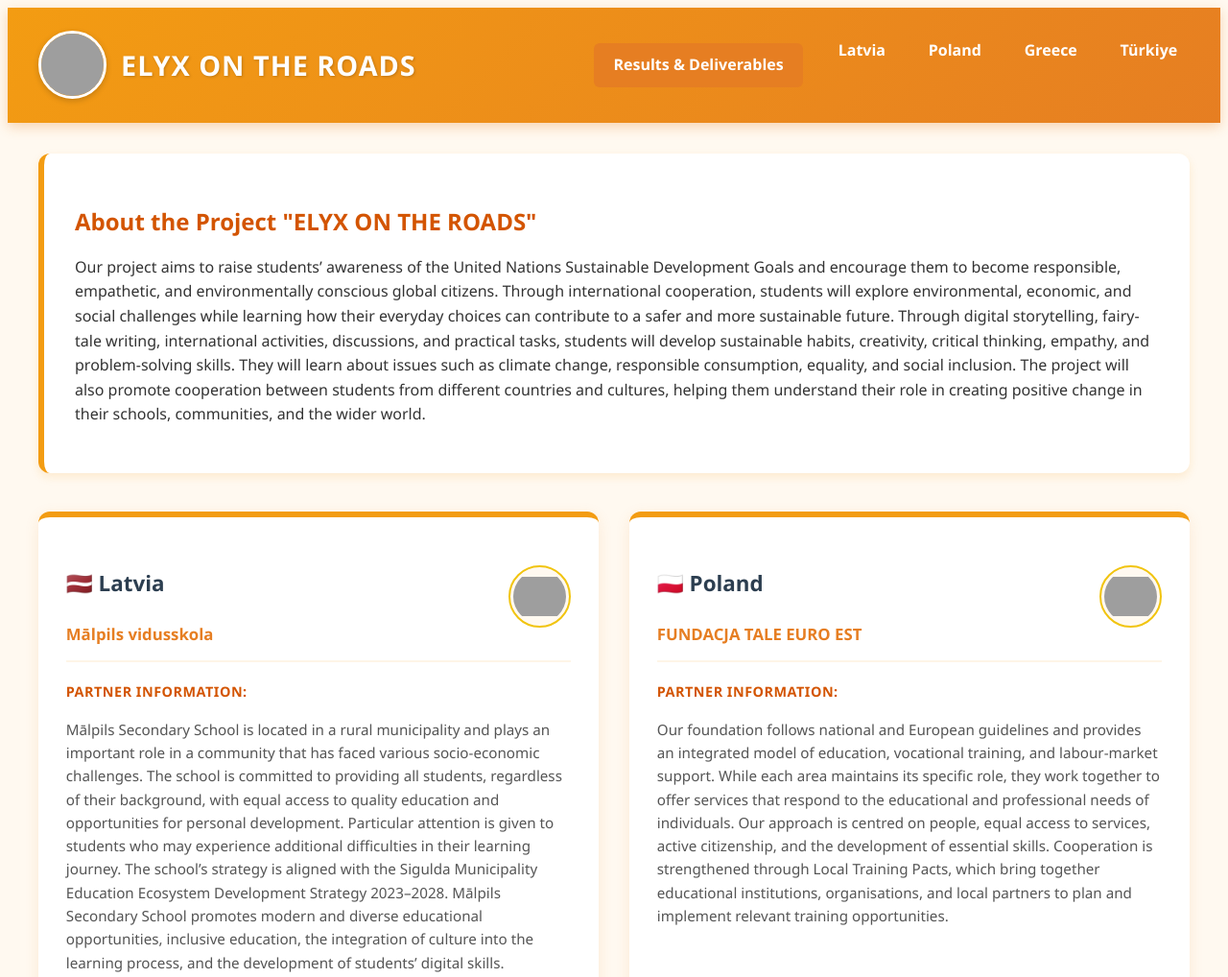
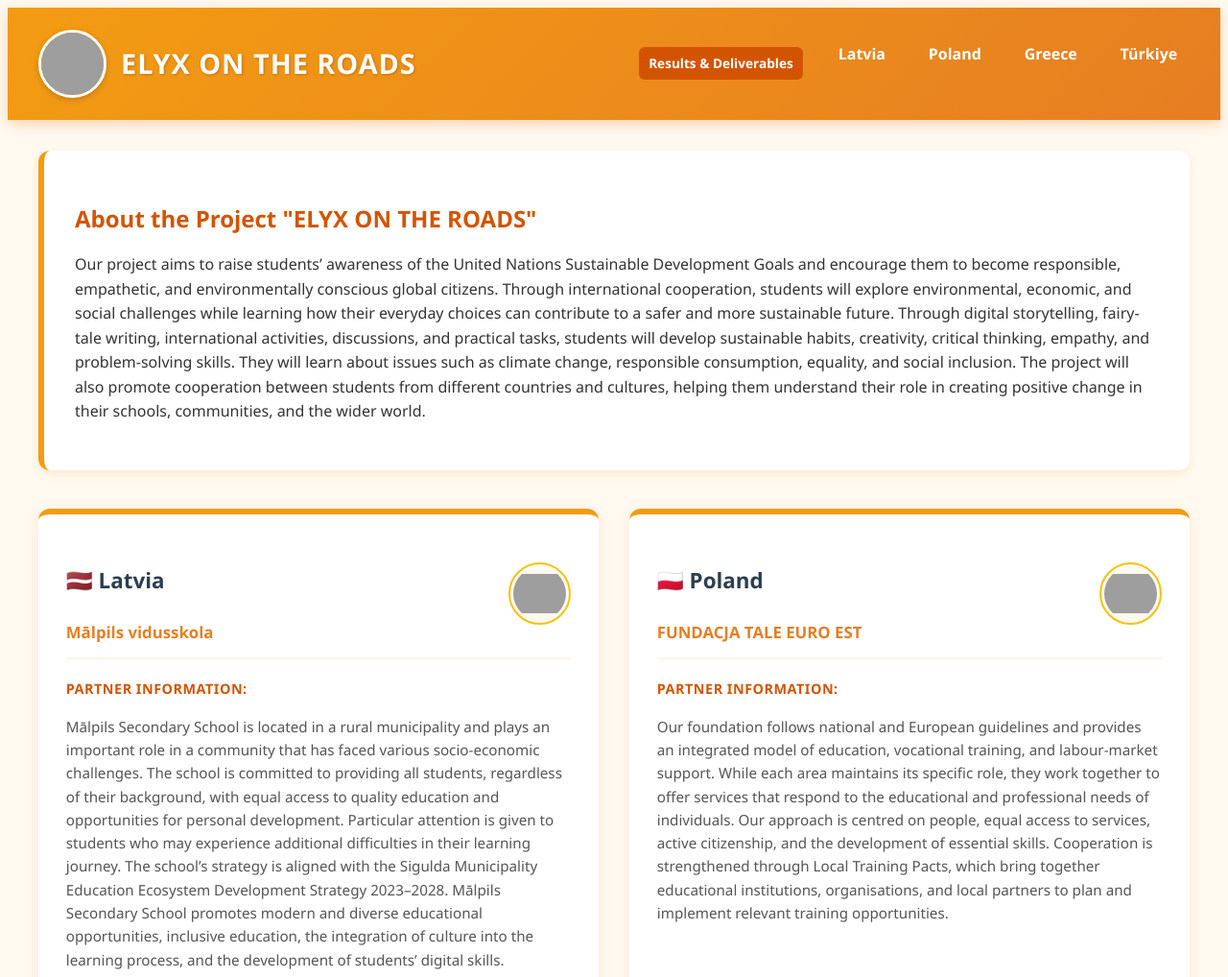
Before and after one commit to JanaZegrja/ELYX-ON-THE-ROADS, a plain HTML site: page index.html in a window 1280 px wide. Shown: the top 1018 px of the page at 96% size. Drawn offline with Linux system fonts and the light colour scheme; grey boxes are pictures that could not be loaded.

Commit message:
Update index.html

```diff
--- a/index.html
+++ b/index.html
@@ -6,6 +6,29 @@
     <title>ELYX ON THE ROADS</title>
 
     <style>
+		/* Standarta pogu stils visām valstīm */
+.country-btn {
+    color: #ffffff !important;
+    font-weight: bold !important;
+    text-decoration: none !important;
+    padding: 6px 12px;
+    background-color: rgba(255, 255, 255, 0.2);
+    border-radius: 4px;
+    transition: background 0.3s;
+    font-size: 0.95rem;
+}
+
+.country-btn:hover {
+    background-color: rgba(255, 255, 255, 0.4);
+}
+
+/* Speciāls stils garajai "Results" pogai, lai tā nekristu ārā no rindas */
+.results-btn {
+    background-color: #d35400 !important; /* Nedaudz izteiksmīgāks oranžais fons */
+    padding: 6px 10px !important;
+    font-size: 0.85rem !important;      /* Nedaudz mazāks burtu izmērs, lai ietilptu */
+    white-space: nowrap;                /* Neļauj tekstam dalīties vairākās rindās */
+}
 		/* Valstu un rezultātu pogu stils */
 .country-btn {
     color: #ffffff !important;         /* Baltā krāsā */
@@ -293,7 +316,7 @@
     </div>
 	        <nav>
             <ul>
-				<a href="results.html" class="country-btn">Results & Deliverables</a>
+				<a href="results.html" class="country-btn results-btn">Results & Deliverables</a>
                 <li><a href="#latvia">Latvia</a></li>
                 <li><a href="#poland">Poland</a></li>
                 <li><a href="#greece">Greece</a></li>
```
